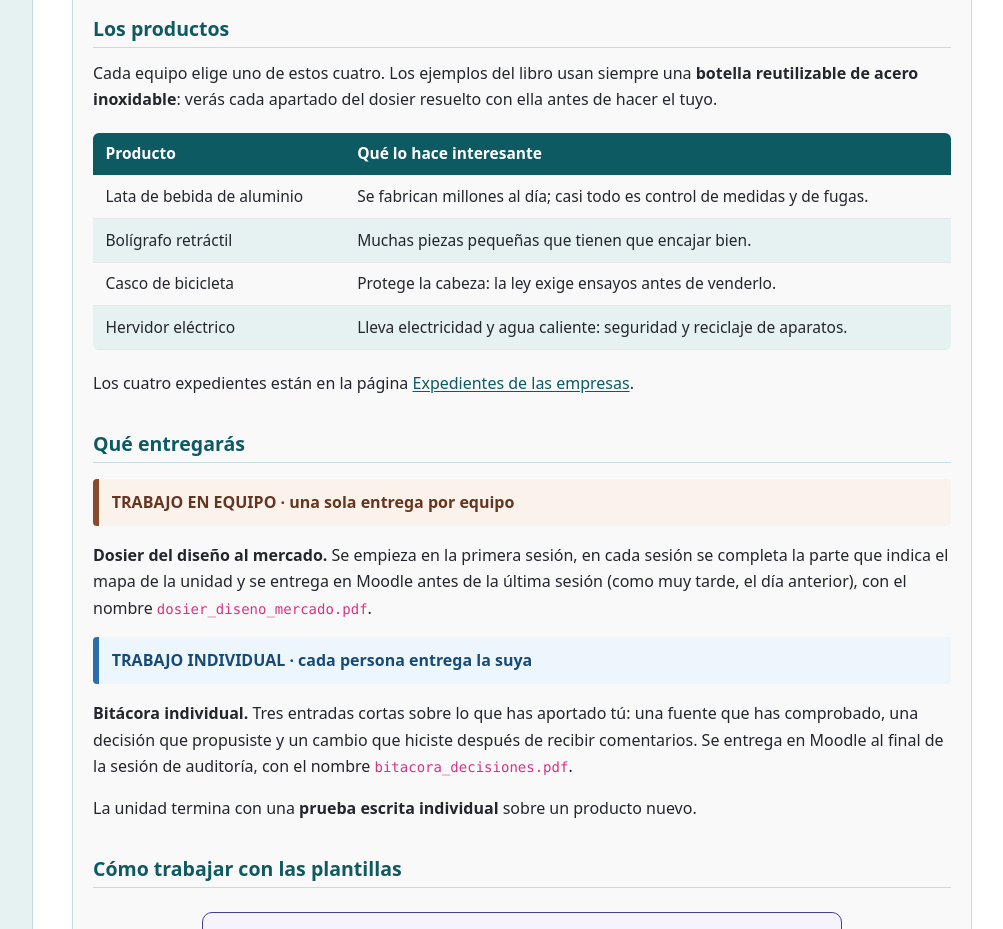
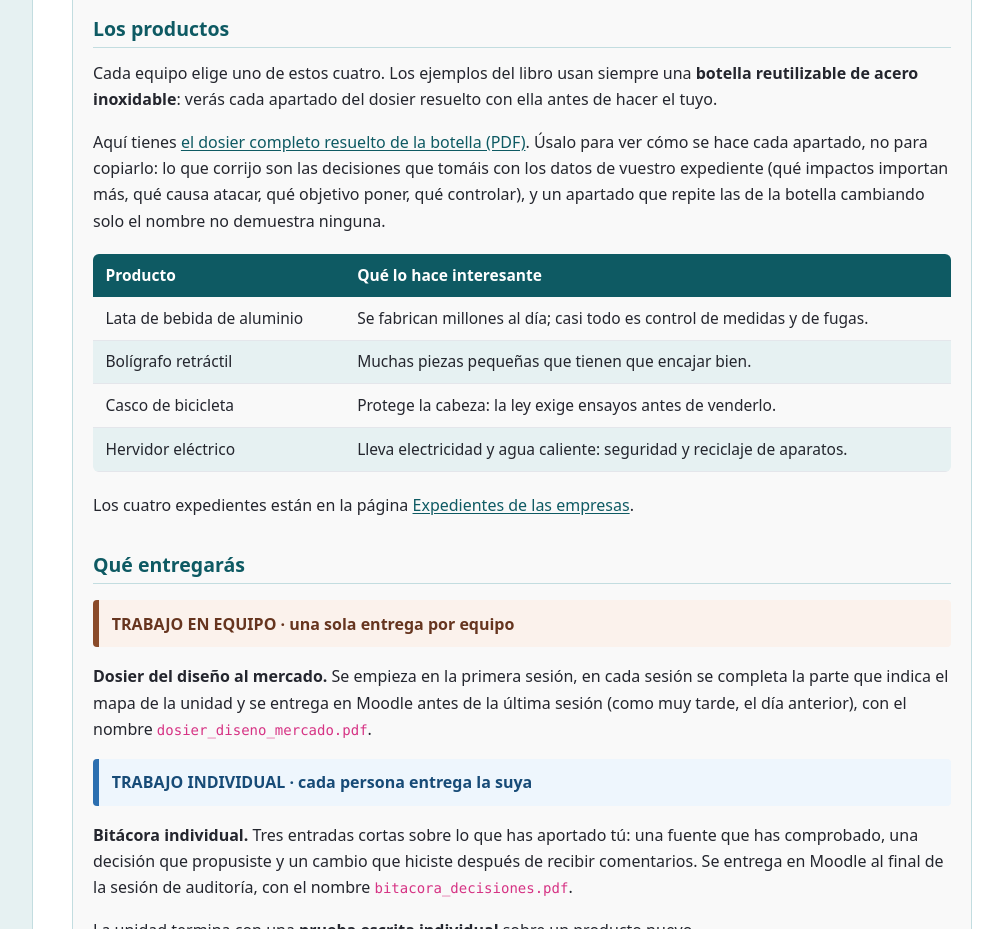
Before and after one commit to joselugarEducaAnd/1teci-diseno-produccion, a plain HTML site: page index.html in a window 1280 px wide. Shown: the part 2500-3429 px from the top of the page, without its empty margins (268-1271 px from the left). Drawn offline with Linux system fonts and the light colour scheme.

Commit message:
DOCA (vía rápida): enlace al dosier resuelto de la botella en la portada, con aviso de que es ejemplo y no plantilla
Co-Authored-By: Claude Opus 5.5 <noreply@anthropic.com>
Claude-Session: https://claude.ai/code/session_014gNXbU9oA6id67LDMxqwTb

```diff
--- a/index.html
+++ b/index.html
@@ -105,6 +105,7 @@ ley para venderlo y cómo llega a las personas y vuelve.</p>
 <p>Cada equipo elige uno de estos cuatro. Los ejemplos del libro usan siempre una
 <strong>botella reutilizable de acero inoxidable</strong>: verás cada apartado del dosier
 resuelto con ella antes de hacer el tuyo.</p>
+<p>Aquí tienes <a href="content/resources/dosier_resuelto_botella.pdf" target="_blank" rel="noopener">el dosier completo resuelto de la botella (PDF)</a>. Úsalo para ver cómo se hace cada apartado, no para copiarlo: lo que corrijo son las decisiones que tomáis con los datos de vuestro expediente (qué impactos importan más, qué causa atacar, qué objetivo poner, qué controlar), y un apartado que repite las de la botella cambiando solo el nombre no demuestra ninguna.</p>
 <table class="tabla-datos">
   <thead><tr><th>Producto</th><th>Qué lo hace interesante</th></tr></thead>
   <tbody>
```
